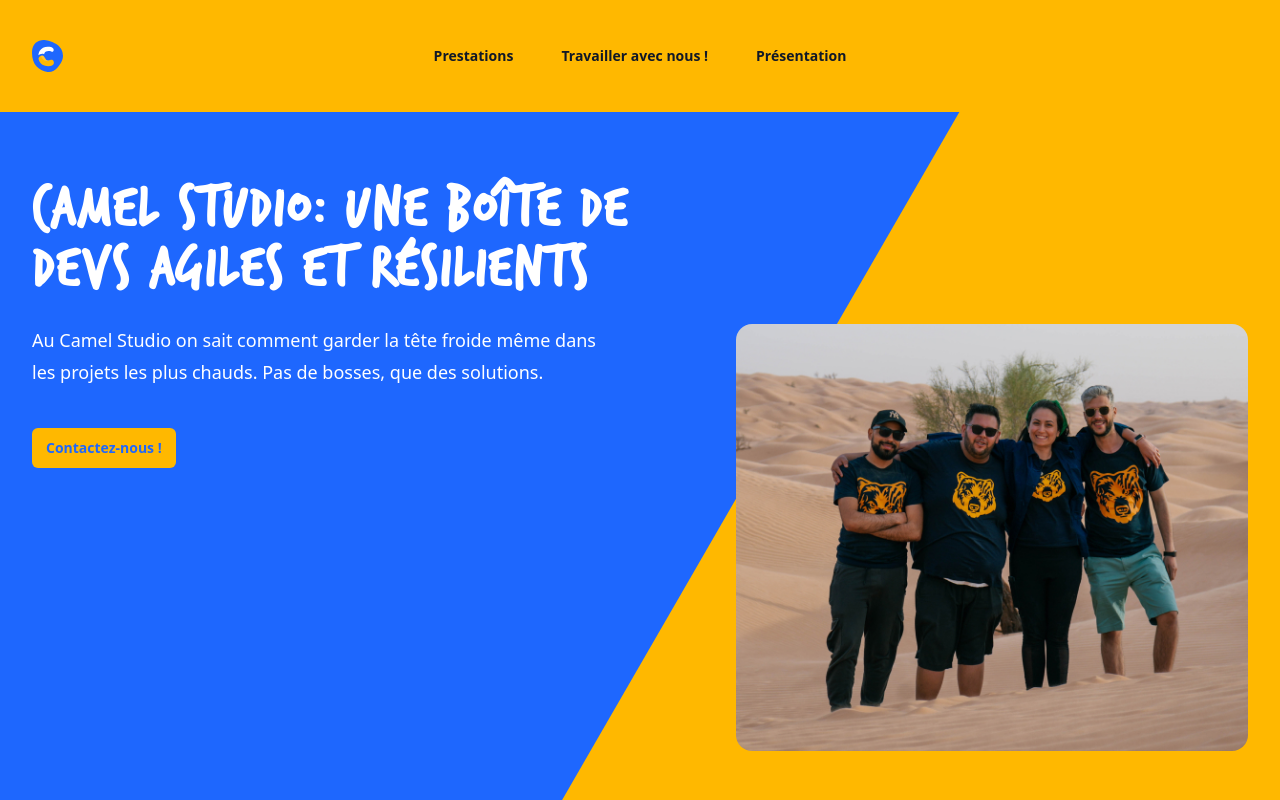
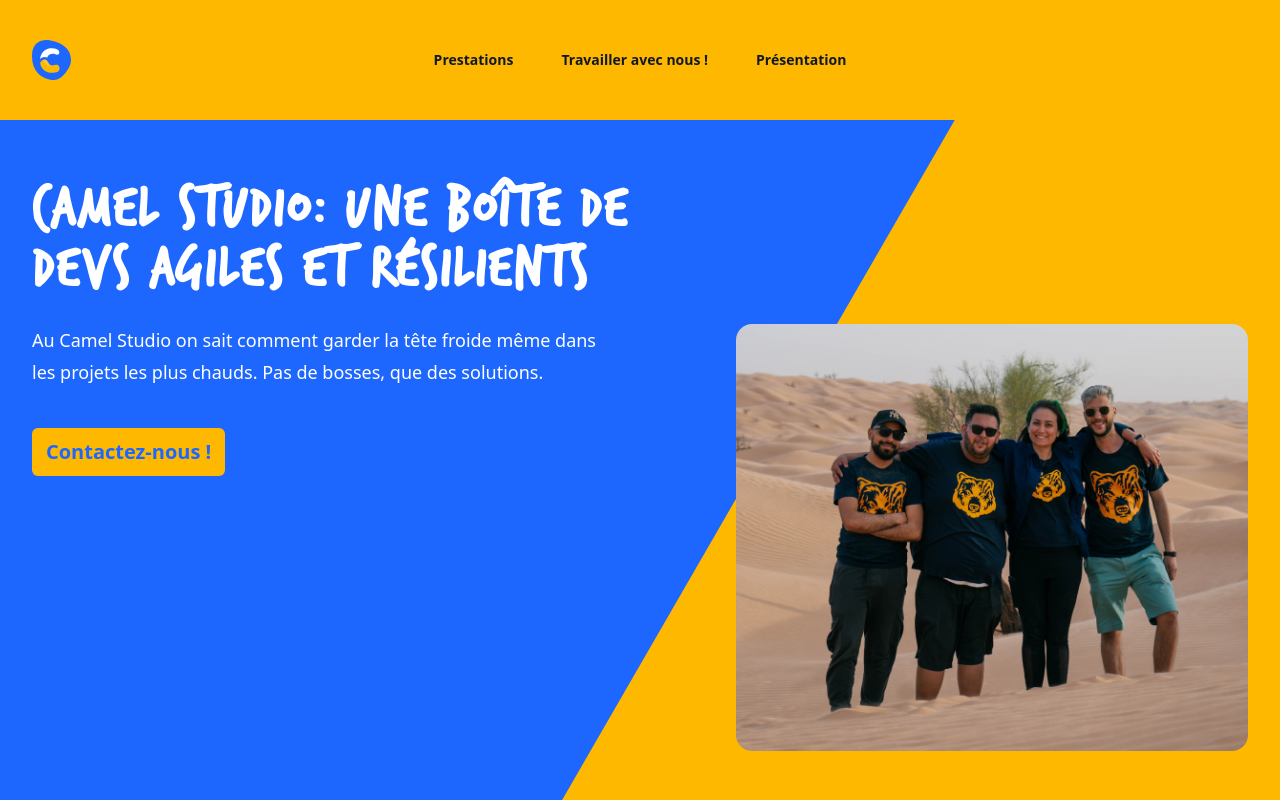
Before and after one commit to JeanneGrenet/landing-page-cs, a Next.js app: page / in a window 1280 px wide. Shown: the top 800 px of the page. Built offline with nearby package versions, Linux system fonts and the light colour scheme.

Commit message:
fix sizes

```diff
--- a/src/components/hero.tsx
+++ b/src/components/hero.tsx
@@ -19,7 +19,7 @@ export default function HeroSection() {
           <div className="flex lg:flex-1">
             <a href="#" className="-m-1.5 p-1.5">
               <span className="sr-only">Your Company</span>
-              <Image className="h-8 w-auto" src={logo} alt="" />
+              <Image className="h-10 w-auto" src={logo} alt="" />
             </a>
           </div>
           <div className="hidden lg:flex lg:gap-x-12">
@@ -49,7 +49,7 @@ export default function HeroSection() {
                 les projets les plus chauds. Pas de bosses, que des solutions.
               </p>
               <div className="mt-10 flex items-center gap-x-6">
-                <button className="rounded-md bg-secondary px-3.5 py-2.5 text-sm font-semibold text-primary">
+                <button className="rounded-md bg-secondary px-3.5 py-2.5 text-xl font-semibold text-primary">
                   Contactez-nous !
                 </button>
               </div>
--- a/src/components/working.tsx
+++ b/src/components/working.tsx
@@ -14,7 +14,7 @@ export default function WorkingSection() {
           <div className="mt-10 flex items-center justify-center gap-x-6">
             <a
               href="#"
-              className="rounded-md bg-secondary px-3.5 py-2.5 text-lg font-semibold text-primary"
+              className="rounded-md bg-secondary px-3.5 py-2.5 text-xl font-semibold text-primary"
             >
               Contactez-nous
             </a>
```
